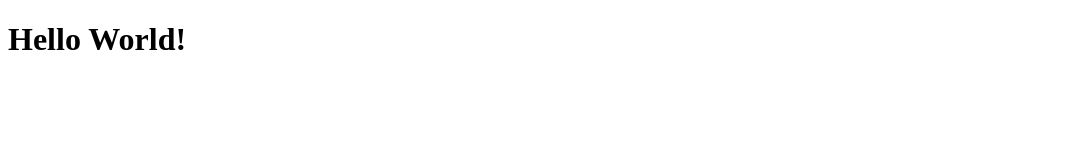
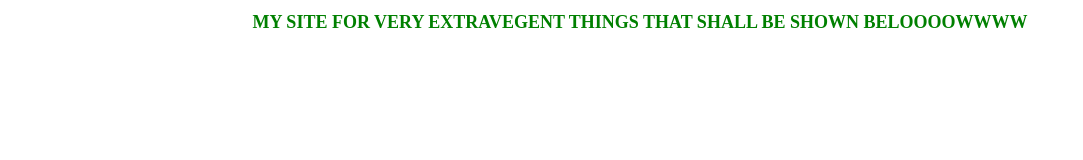
Before and after one commit to BrianFernandoJara/my-personal-website, a plain HTML site: page index.html in a window 1280 px wide. Shown: the whole page, without its empty margins (0-1083 px from the left). Drawn offline with Linux system fonts and the light colour scheme.

Commit message:
adds style.css, and connects to the html file

```diff
--- a/index.html
+++ b/index.html
@@ -1,9 +1,10 @@
 <!DOCTYPE html>
 <html lang="en">
     <head>
+        <link rel="stylesheet" href="./style.css"/>
         <title>My personal website</title>
     </head>
     <body>
-        <h1>Hello World!</h1>
+        <h1>MY SITE FOR VERY EXTRAVEGENT THINGS THAT SHALL BE SHOWN BELOOOOWWWW</h1>
     </body>
 </html>
--- /dev/null
+++ b/style.css
@@ -0,0 +1,8 @@
+body{
+    background: rgb(255, 255, 255);
+}
+h1{
+    text-align: center;
+    color: green;
+    font-size: large;
+}
```
